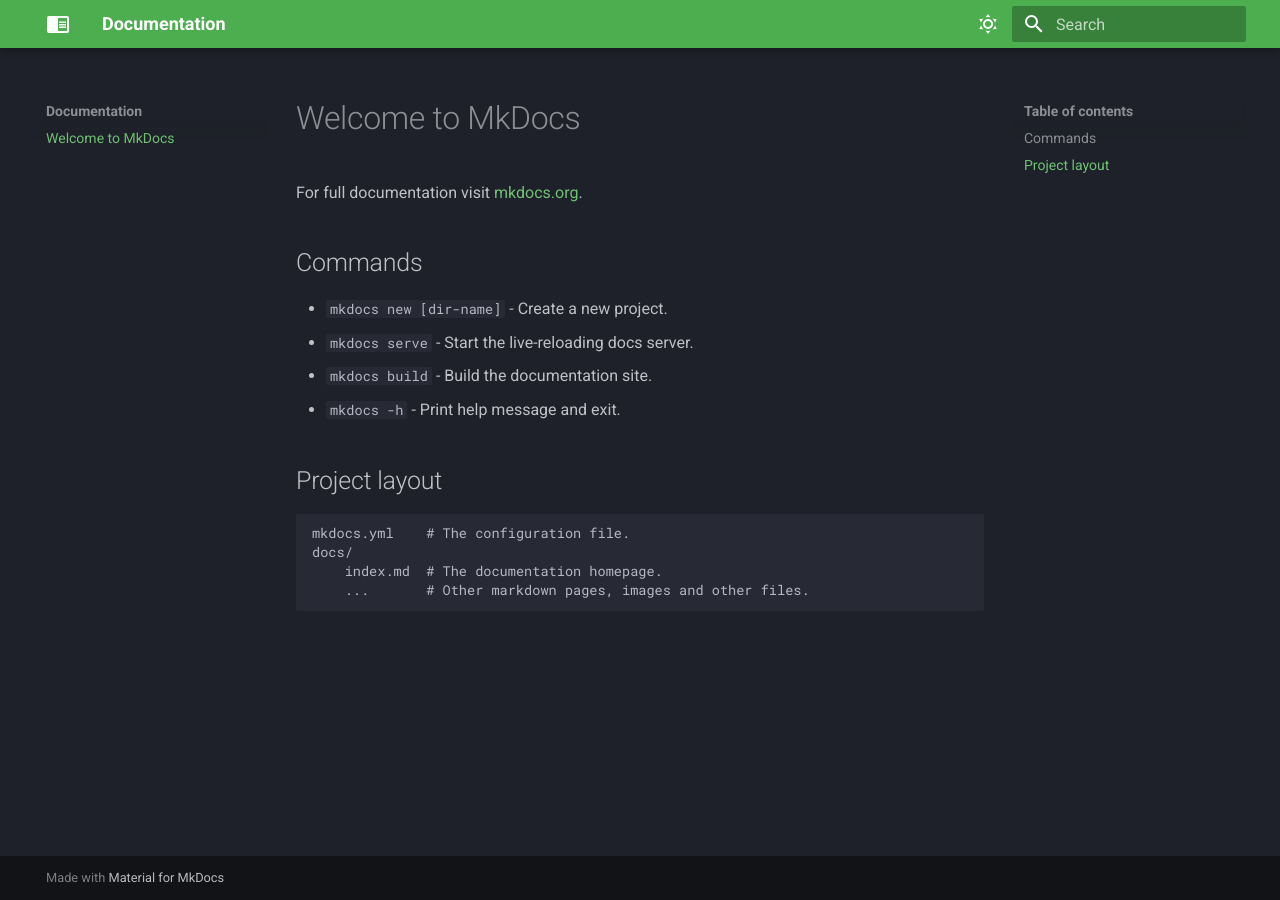
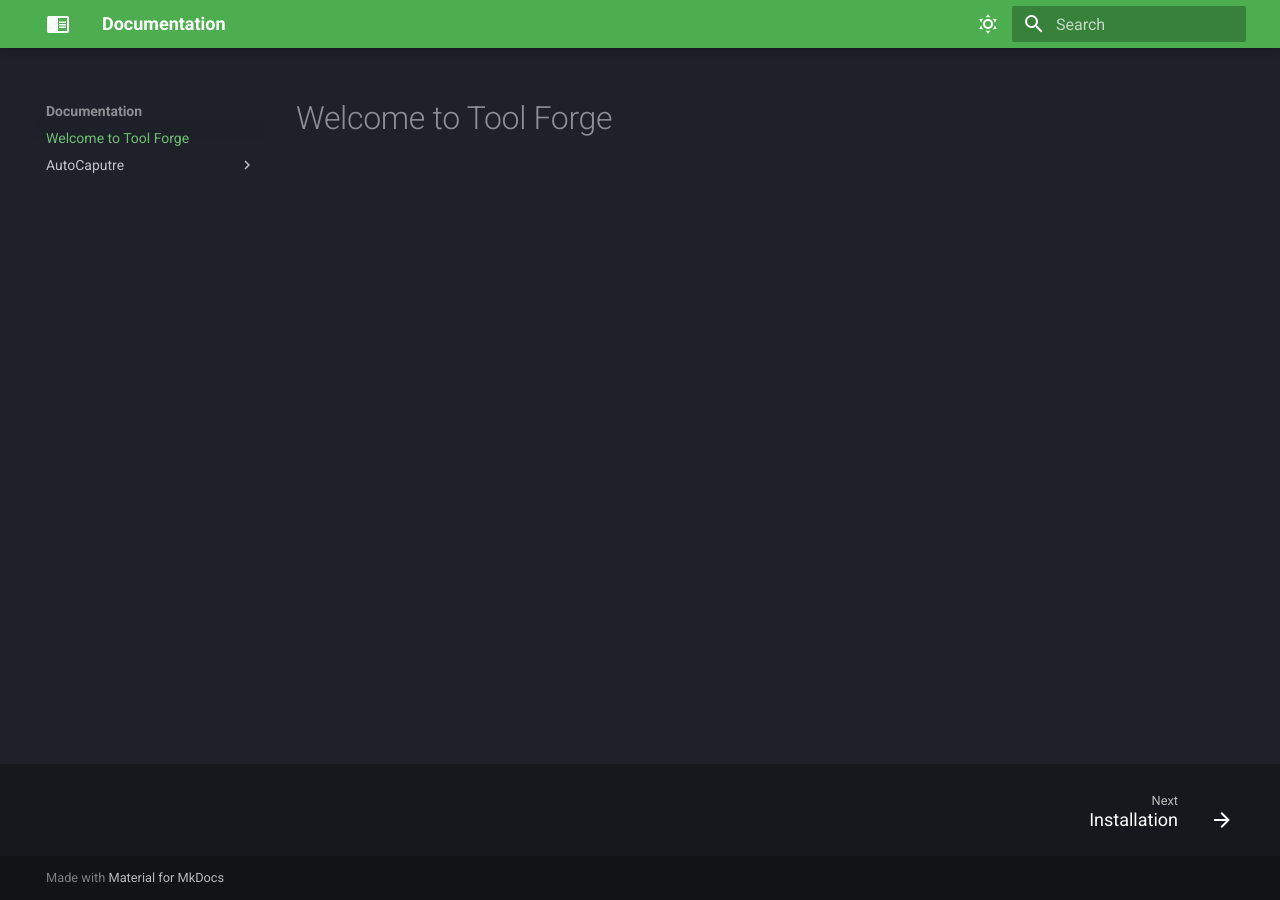
Before and after one commit to benjoe93/tool-docs, an MkDocs documentation site: the page built from docs/index.md, in a window 1280 px wide. Built offline with MkDocs 1.6.1 and Material for MkDocs 9.7.7, drawn with Linux system fonts in a browser that asks for light colours.

Commit message:
Added new page

```diff
--- /dev/null
+++ b/docs/AutoCaputre/installation.md
@@ -0,0 +1 @@
+# Installation
--- a/docs/index.md
+++ b/docs/index.md
@@ -1,17 +1 @@
-# Welcome to MkDocs
-
-For full documentation visit [mkdocs.org](https://www.mkdocs.org).
-
-## Commands
-
-- `mkdocs new [dir-name]` - Create a new project.
-- `mkdocs serve` - Start the live-reloading docs server.
-- `mkdocs build` - Build the documentation site.
-- `mkdocs -h` - Print help message and exit.
-
-## Project layout
-
-    mkdocs.yml    # The configuration file.
-    docs/
-        index.md  # The documentation homepage.
-        ...       # Other markdown pages, images and other files.
+# Welcome to Tool Forge
```
